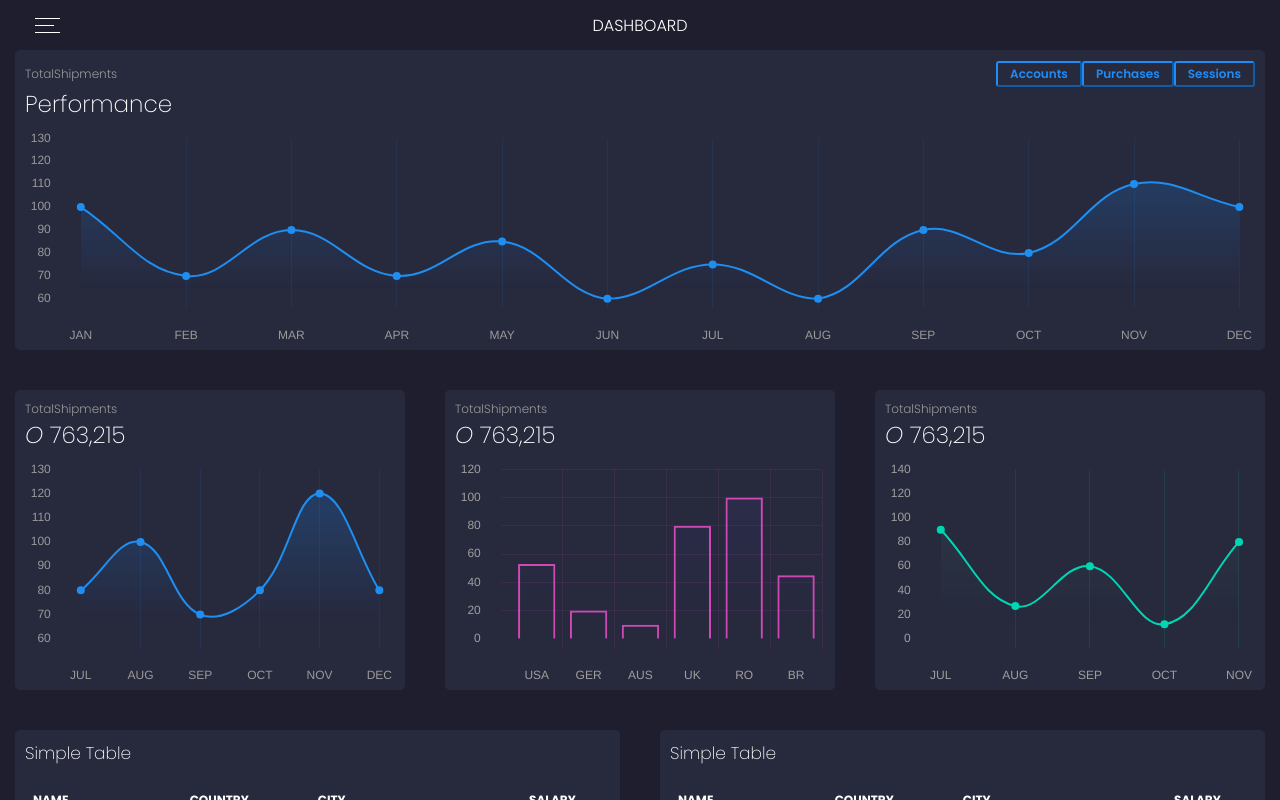
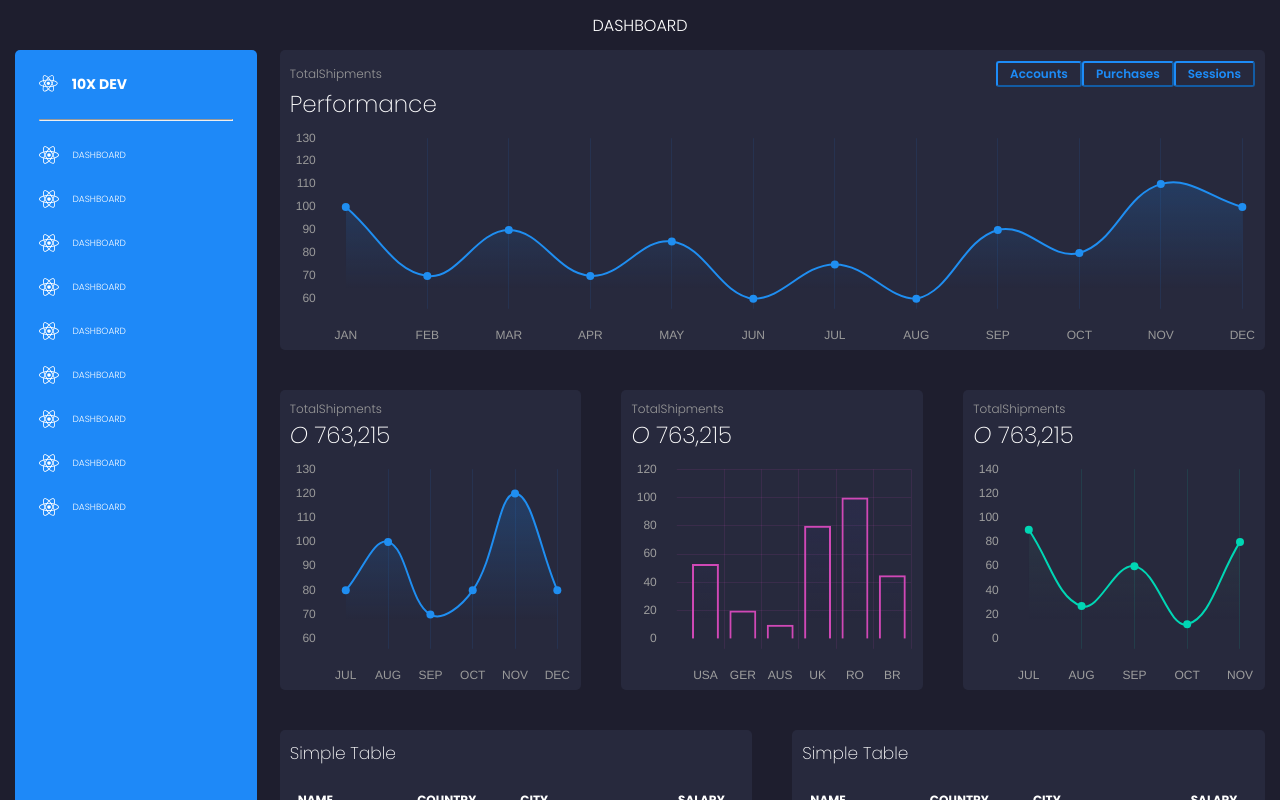
Before and after one commit to slampham/10x-Dev, a React (Create React App) app: page / in a window 1280 px wide. Shown: the top 800 px of the page. Built offline with nearby package versions, Linux system fonts and the light colour scheme.

Commit message:
Dashboard done, but ima try to change it so that menu stays

```diff
--- a/src/components/App.js
+++ b/src/components/App.js
@@ -1,7 +1,7 @@
 import React, { useState } from 'react'
 import styled from 'styled-components'
 
-import SideMenu from './SideMenu'
+import Menu from './Menu'
 import Header from './Header'
 import Dashboard from './Dashboard'
 import Footer from './Footer'
@@ -10,24 +10,31 @@ const StyledApp = styled.div`
   min-height: 100vh;
   padding: 0 var(--margin);
 
-  ${({sideMenuOpen}) => sideMenuOpen && `
+  ${({MenuOpen}) => MenuOpen && `
     transform: translate(200px);
   `}
   transition: transform var(--trans-time) ease-in-out;
 
   @media (min-width: 1000px) {
+    .page-except-header {
+      display: flex;
+    }
   }
 `
 
 function App() {
-  const [sideMenuOpen, setSideMenuOpen] = useState(false)
+  const [MenuOpen, setMenuOpen] = useState(false)
 
   return (
-    <StyledApp {...{sideMenuOpen}}>
-      <Header {...{sideMenuOpen, setSideMenuOpen}}/>
-      <SideMenu {...{sideMenuOpen}}/>
-      <Dashboard {...{sideMenuOpen}}/>
-      <Footer />
+    <StyledApp {...{MenuOpen}}>
+      <Header {...{MenuOpen, setMenuOpen}}/>
+      <div className='page-except-header'>
+        <Menu {...{MenuOpen}}/>
+        <div className='page-except-header-menu'>
+          <Dashboard {...{MenuOpen}}/>
+          <Footer />
+        </div>
+      </div>
     </StyledApp>
   );
 }
--- a/src/components/Header.js
+++ b/src/components/Header.js
@@ -1,6 +1,6 @@
 import React from 'react'
 import styled from 'styled-components'
-import SideMenuToggler, { StyledButton } from './SideMenuToggler.js'
+import MenuToggler, { StyledButton } from './MenuToggler.js'
 
 const StyledHeader = styled.header`
   position: sticky;
@@ -27,10 +27,10 @@ const StyledHeader = styled.header`
   }
 `
 
-function Header({sideMenuOpen, setSideMenuOpen}) {
+function Header({MenuOpen, setMenuOpen}) {
   return (
     <StyledHeader>
-      <SideMenuToggler {...{sideMenuOpen, setSideMenuOpen}} />
+      <MenuToggler {...{MenuOpen, setMenuOpen}} />
       <h3>DASHBOARD</h3>
     </StyledHeader>
   )
--- a/src/components/SideMenu.js
+++ b/src/components/Menu.js
@@ -6,19 +6,13 @@ const StyledMenu = styled.nav`
   background-color: #1E89F8;
   padding: 1.5em;
 
-  position: fixed;
-  top: 0;
-  bottom: 0;
-  left: -200px;
-  min-width: 200px;
-
   transition: var(--trans-time) ease-in-out;
 
   hr, li {
     margin-top: 1.5em;
   }
 
-  .sidemenu-title {
+  .Menu-title {
     display: flex;
 
     span {
@@ -45,12 +39,26 @@ const StyledMenu = styled.nav`
       font-weight: 300;
     }
   }
+
+  @media (max-width: 999px) {
+    position: fixed;
+    top: 0;
+    bottom: 0;
+    left: -200px;
+    min-width: 200px;
+  }
+
+  @media (min-width: 1000px) {
+    width: 250px;
+    border-radius: 5px;
+    margin-right: calc(1.5 * var(--margin));
+  }
 `
 
-function SideMenu({sideMenuOpen}) {
+function Menu({MenuOpen}) {
   return (
-    <StyledMenu {...{sideMenuOpen}}>
-      <h3 className='sidemenu-title'><FaReact /> <span>10X DEV</span></h3>
+    <StyledMenu {...{MenuOpen}} className='menu'>
+      <h3 className='Menu-title'><FaReact /> <span>10X DEV</span></h3>
 
       <hr/>
 
@@ -69,4 +77,4 @@ function SideMenu({sideMenuOpen}) {
   )
 }
 
-export default SideMenu
+export default Menu
--- a/src/components/SideMenuToggler.js
+++ b/src/components/MenuToggler.js
@@ -26,7 +26,7 @@ const StyledButton = styled.button`
       width: 75%;
     }
 
-    ${({ sideMenuOpen }) => sideMenuOpen && `
+    ${({ MenuOpen }) => MenuOpen && `
       &:nth-child(1) {
         transform: rotate(-45deg) translate(-5px, 3px);
       }
@@ -40,11 +40,15 @@ const StyledButton = styled.button`
       }
     `}
   }
+
+  @media (min-width: 1000px) {
+    display: none;
+  }
 `
 
-function SideMenuToggler({sideMenuOpen, setSideMenuOpen}) {
+function MenuToggler({MenuOpen, setMenuOpen}) {
   return (
-    <StyledButton onClick={() => setSideMenuOpen(state => !state)} {...{sideMenuOpen}}>
+    <StyledButton onClick={() => setMenuOpen(state => !state)} {...{MenuOpen}}>
       <div />
       <div />
       <div />
@@ -53,4 +57,4 @@ function SideMenuToggler({sideMenuOpen, setSideMenuOpen}) {
 }
 
 export { StyledButton }
-export default SideMenuToggler
+export default MenuToggler
```
